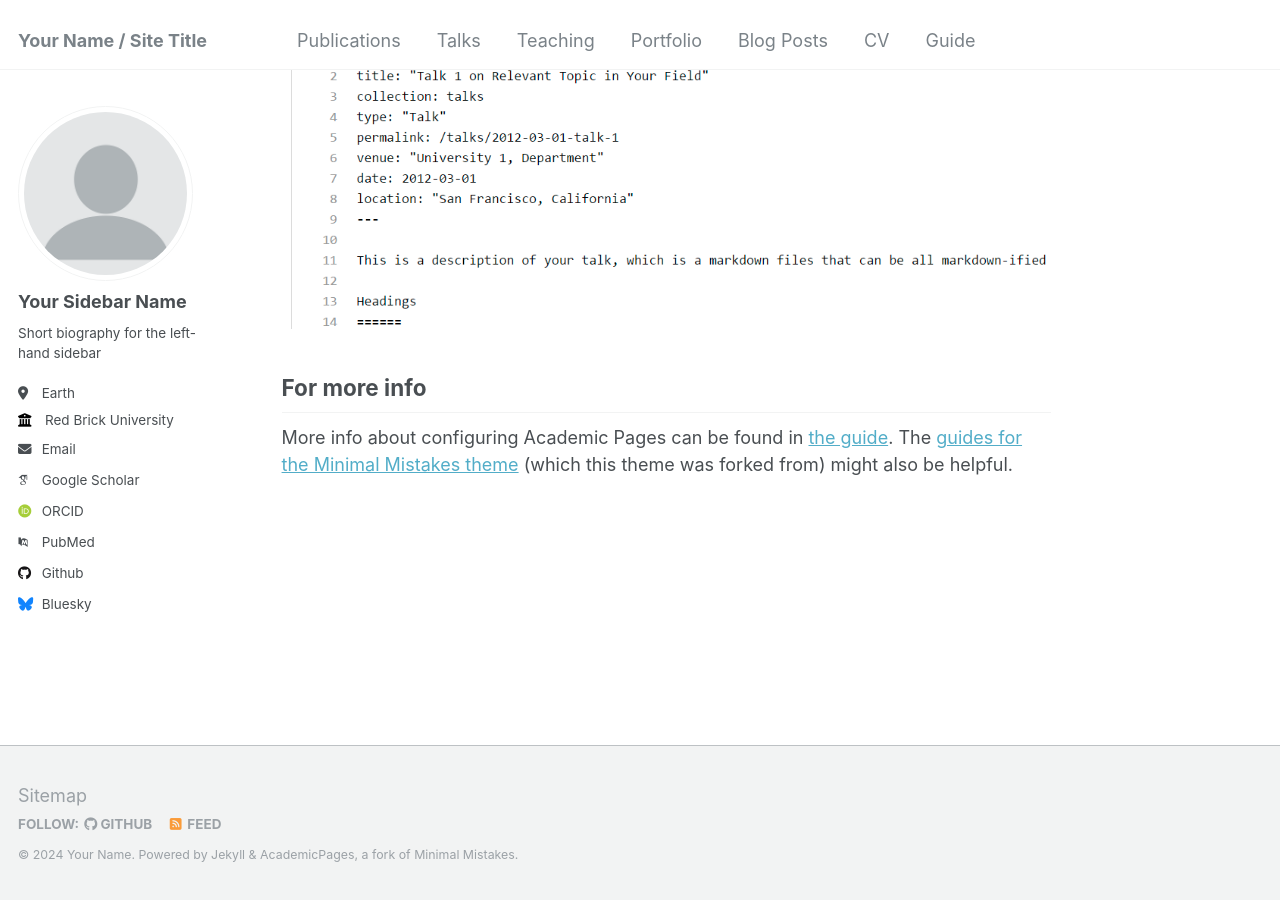
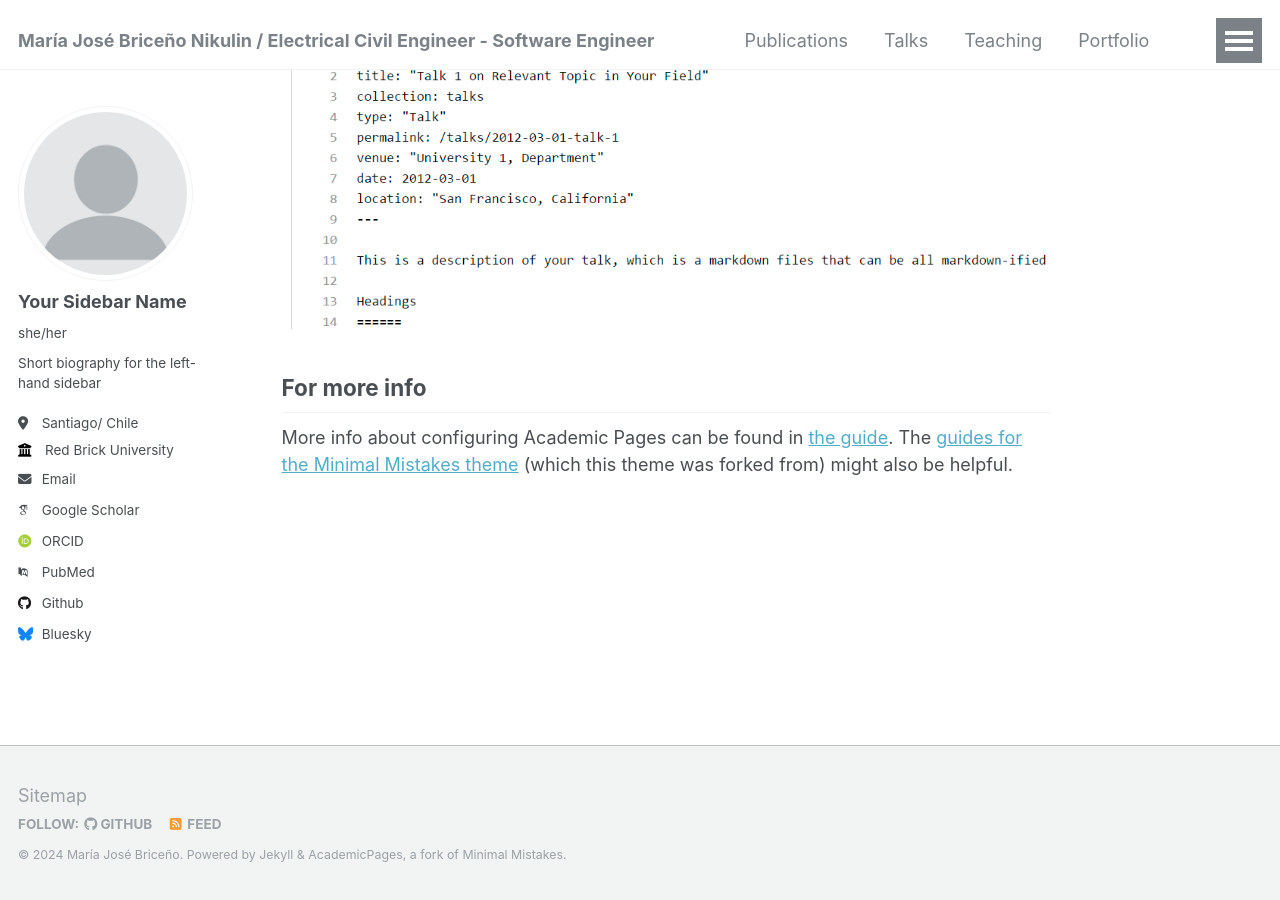
Before and after one commit to majobrini/majobrini.github.io, a Jekyll site: the page built from _pages/about.md, in a window 1280 px wide and 900 px high, scrolled down 2660 px. Built offline with Jekyll 4.4.1, drawn with Linux system fonts in a browser that asks for light colours; some web fonts are replaced.

Commit message:
Update _config.yml

```diff
--- a/_config.yml
+++ b/_config.yml
@@ -8,13 +8,13 @@
 
 # Basic Site Settings
 locale                   : "en-US"
-title                    : "Your Name / Site Title"
+title                    : "María José Briceño Nikulin / Electrical Civil Engineer - Software Engineer"
 title_separator          : "-"
-name                     : &name "Your Name"
+name                     : &name "María José Briceño"
 description              : &description "personal description"
-url                      : https://academicpages.github.io # the base hostname & protocol for your site e.g. "https://mmistakes.github.io"
+url                      : https://majobrini.github.io # the base hostname & protocol for your site e.g. "https://mmistakes.github.io"
 baseurl                  : "" # the subpath of your site, e.g. "/blog"
-repository               : "academicpages/academicpages.github.io"
+repository               : "majobrini/academicpages.github.io"
 
 # Site Author - The following control what appear as part of the author content on the side bar.
 #               If a field is blank the icon and link will not appear, otherwise it will be shown.
@@ -23,12 +23,12 @@ author:
   # Biographic information
   avatar           : "profile.png"
   name             : "Your Sidebar Name"
-  pronouns         : # example: "she/her"
+  pronouns         : "she/her"
   bio              : "Short biography for the left-hand sidebar"
-  location         : "Earth"
+  location         : "Santiago/ Chile"
   employer         : "Red Brick University"
   uri              : # URL
-  email            : "none@example.org"
+  email            : "mjnikulin@gmail.com"
 
   # Academic websites
   arxiv            : # URL - Update with the correct link to your profile
@@ -44,7 +44,7 @@ author:
   codepen          : # Username
   dribbble         : # Username
   github           : "academicpages"
-  kaggle           : # Username
+  kaggle           : # mjnikulin
   stackoverflow    : # User number or user number and name (i.e., use "1" or "1/jeff-atwood")
 
   # Social media
@@ -57,7 +57,7 @@ author:
   keybase          : # Username
   instagram        : # Username
   lastfm           : # Username
-  linkedin         : # Username
+  linkedin         : # mariajosebricenonikulin
   mastodon         : # URL
   medium           : # URL
   pinterest        : # Username
```
